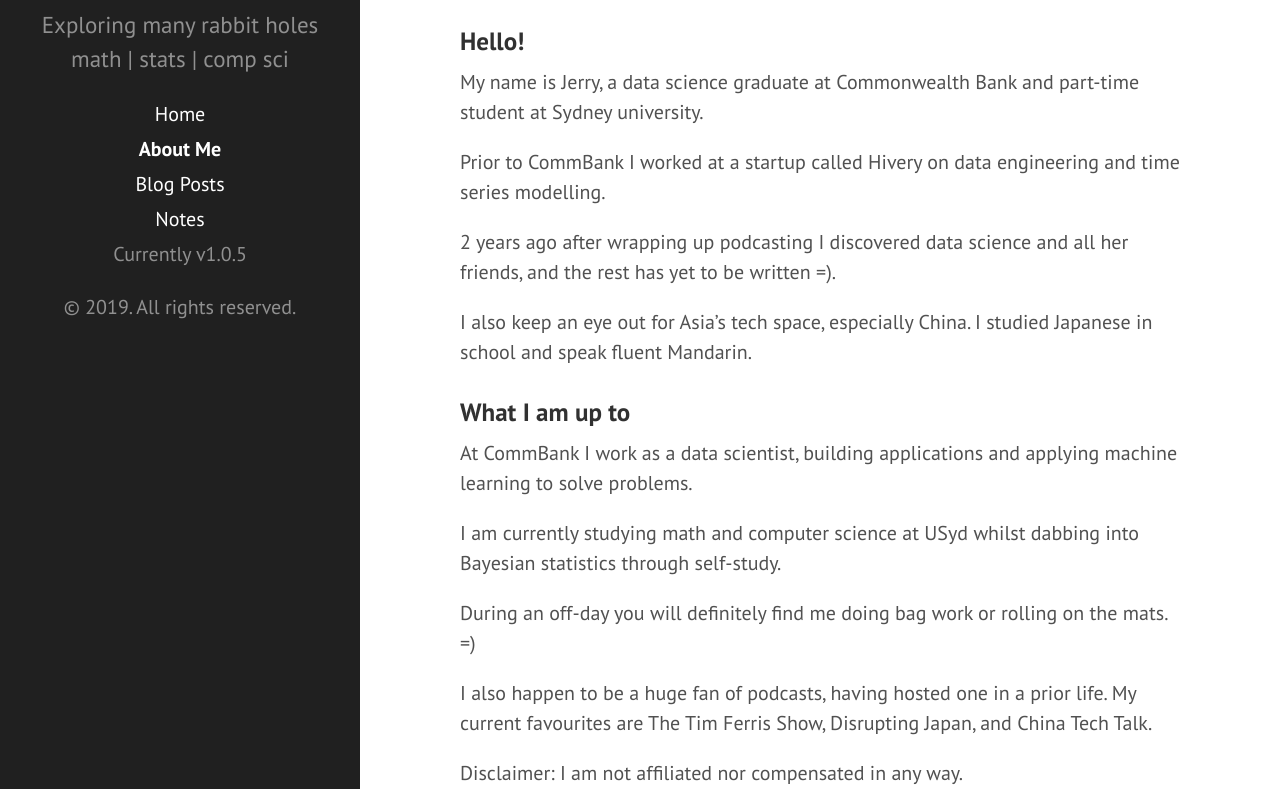
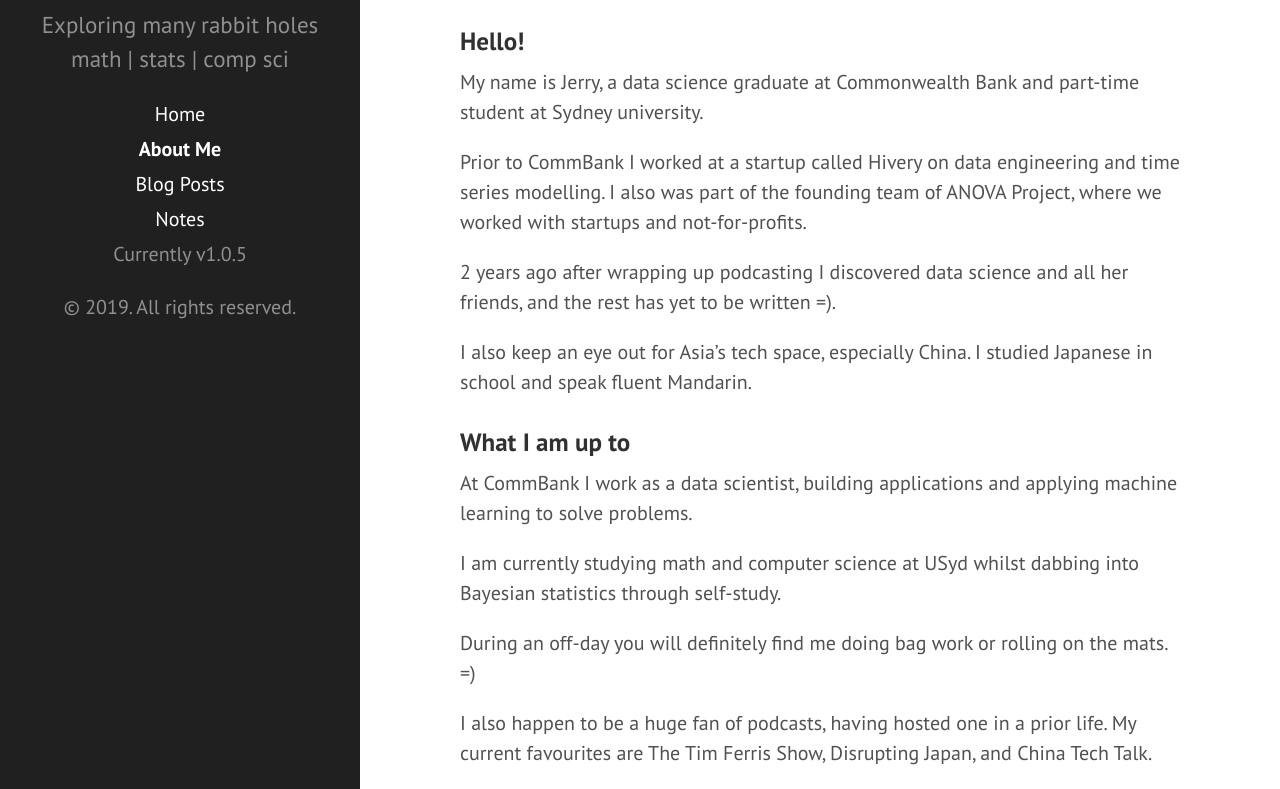
Before and after one commit to jerry-ye-xu/jerry-ye-xu.github.io, a Jekyll site: the page built from about.md, in a window 1280 px wide and 900 px high, scrolled down 673 px, cut to the strip 111-900 px from the top of the window. Built offline with Jekyll 4.4.1, drawn with Linux system fonts in a browser that asks for light colours.

Commit message:
edited about-me

```diff
--- a/about.md
+++ b/about.md
@@ -20,7 +20,7 @@ toc: False
 
 My name is Jerry, a data science graduate at Commonwealth Bank and part-time student at Sydney university.
 
-Prior to CommBank I worked at a startup called Hivery on data engineering and time series modelling.
+Prior to CommBank I worked at a startup called Hivery on data engineering and time series modelling. I also was part of the founding team of ANOVA Project, where we worked with startups and not-for-profits.
 
 2 years ago after wrapping up podcasting I discovered data science and all her friends, and the rest has yet to be written =).
 
```
